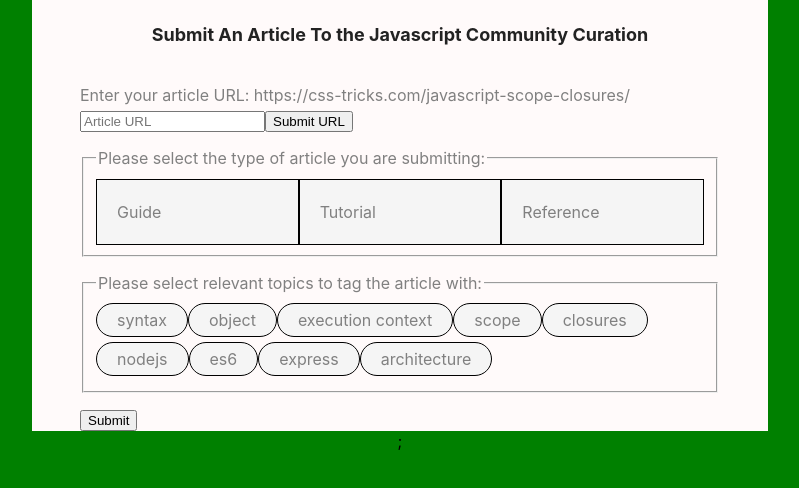
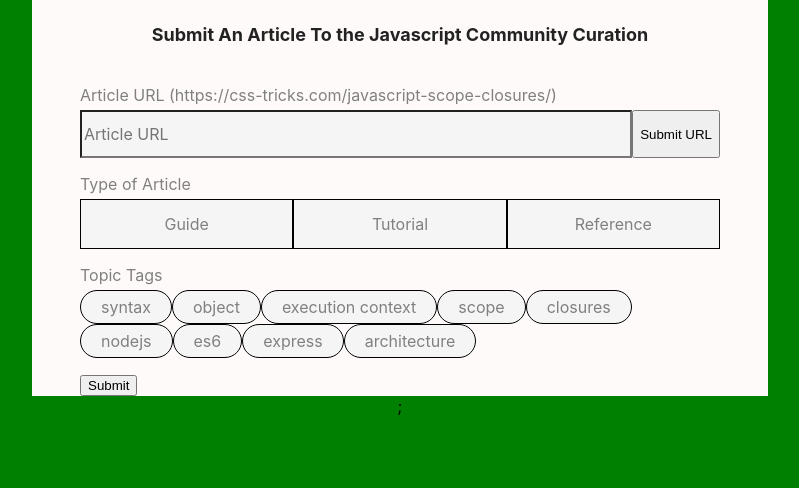
Before and after one commit to z2lai/react-emotion-multi-step-form, a React (Create React App) app: page / in a window 1280 px wide. Shown: the top 488 px of the page, without its empty margins (240-1039 px from the left). Built offline with nearby package versions, Linux system fonts and the light colour scheme.

Commit message:
(WIP) Applying Material Design to entire app

```diff
--- a/src/components/CheckboxControl.js
+++ b/src/components/CheckboxControl.js
@@ -18,7 +18,7 @@ const StyledLabel = styled.label`
   padding: 0 20px;
   line-height: 2rem;
   border-radius: 25px;
-  vertical-align: middle;
+  font-size: 1rem;
   transition: all 0.3s;
   ${props => ( // Note: This uses regular JS template literal, not emotion
     `color: ${props.checked ? "black" : "grey"};
@@ -40,7 +40,7 @@ const Checkbox = props => (
 
 const CheckboxControl = props => (
   <StyledControlWrapper as="fieldset">
-    <legend>Please select relevant topics to tag the article with:</legend>
+    <legend>Topic Tags</legend>
     {Object.keys(props.topics).map(topic => (
       <Checkbox
         key={topic}
--- a/src/components/Form.js
+++ b/src/components/Form.js
@@ -22,7 +22,7 @@ const StyledForm = styled.div`
 `;
 
 const StyledSection = styled.section`
-  width: 100%;
+  display: flex;
   margin: 1rem 0;
 `;
 
--- a/src/components/RadioControl.js
+++ b/src/components/RadioControl.js
@@ -7,13 +7,14 @@ const StyledLabel = styled.label`
   flex: 1;
   border: 1px solid black;
   padding: 0 20px;
-  line-height: 4rem;
-  vertical-align: center;
+  line-height: 3rem;
+  font-size: 1rem;
+  text-align: center;
   transition: all 0.3s;
-  ${props => ( // Note: This uses regular JS template literal, not emotion
-    `color: ${props.checked ? "black" : "grey"};
-    background: ${props.checked ? "linear-gradient(45deg, #FFC107 0%, #fff200 100%)" : "#f5f5f5"};`
-  )}
+  ${props => (` // Note: This uses regular JS template literal, not emotion
+    color: ${props.checked ? "#333" : "grey"};
+    background: ${props.checked ? "linear-gradient(45deg, #FFC107 0%, #fff200 100%)" : "#f5f5f5"};
+  `)}
 `;
 
 const HiddenRadio = styled.input`
@@ -34,7 +35,7 @@ const StyledRadioWrapper = styled.div`
 
 const RadioControl = props => (
   <StyledControlWrapper as="fieldset">
-    <legend>Please select the type of article you are submitting:</legend>
+    <legend>Type of Article</legend>
     <StyledRadioWrapper>
       {props.types.map(type => (
         <Radio
--- a/src/components/StyledControlWrapper.js
+++ b/src/components/StyledControlWrapper.js
@@ -1,13 +1,19 @@
 import styled from "@emotion/styled";
 
 const StyledControlWrapper = styled.div`
-    & > label, & > legend {
-        display: inline-block;
-        margin-bottom: 0.3125rem;
-        align-text: left;
-        color: grey;
-        font-size: 1rem;
-    }
-`
+  margin: 0;
+  border: 0;
+  padding: 0;
+  flex: 1;
+  & > legend:first-child,
+  & > label:first-child {
+    display: block;
+    margin-bottom: 0.3125rem;
+    padding: 0;
+    align-text: left;
+    color: grey;
+    font-size: 1rem;
+  }
+`;
 
 export default StyledControlWrapper;
--- a/src/components/UrlControl.js
+++ b/src/components/UrlControl.js
@@ -1,8 +1,27 @@
 import React from "react";
+import styled from "@emotion/styled";
 
 import StyledControlWrapper from "./StyledControlWrapper";
 
 const testUrl = "https://css-tricks.com/javascript-scope-closures/";
+
+const StyledUrlWrapper = styled.div`
+  display: flex;
+  height: 3rem;
+`;
+
+const StyledInput = styled.input`
+  flex: 1 1 auto;
+  padding: 0 2px;
+  font-size: 1rem;
+  font-family: inherit;
+  color: #333;
+  background: #f5f5f5;
+`;
+
+const StyledButton = styled.button`
+
+`
 
 class UrlControl extends React.Component {
   state = {
@@ -52,8 +71,9 @@ class UrlControl extends React.Component {
   render() {
     return (
       <StyledControlWrapper>
-        <label>Enter your article URL: {testUrl}</label>
-        <input
+        <label>Article URL ({testUrl})</label>
+        <StyledUrlWrapper>
+          <StyledInput
             type="text"
             id="url"
             required
@@ -62,7 +82,8 @@ class UrlControl extends React.Component {
             onChange={this.handleChange}
             onKeyPress={this.submitUrl}
           />
-        <button onClick={this.submitUrl}>Submit URL</button>
+          <StyledButton onClick={this.submitUrl}>Submit URL</StyledButton>
+        </StyledUrlWrapper>
       </StyledControlWrapper>
     );
   }
```
Lines whose indentation alone changed are shown as unchanged.
